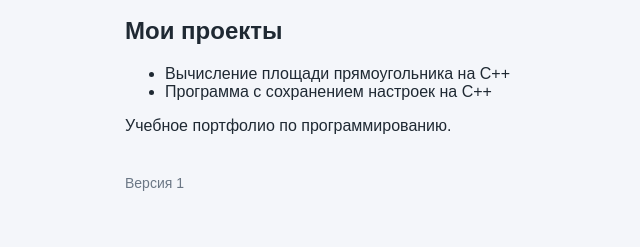
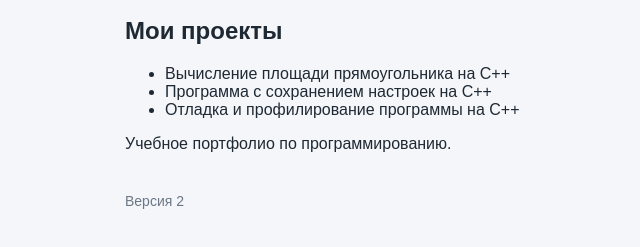
Before and after one commit to welkii8/portfolio, a plain HTML site: page index.html in a window 1280 px wide. Shown: the part 123-370 px from the top of the page, without its empty margins (115-755 px from the left). Drawn offline with Linux system fonts and the light colour scheme.

Commit message:
Версия 2 главной страницы

```diff
--- a/index.html
+++ b/index.html
@@ -19,9 +19,10 @@
         <ul>
             <li>Вычисление площади прямоугольника на C++</li>
             <li>Программа с сохранением настроек на C++</li>
+            <li>Отладка и профилирование программы на C++</li>
         </ul>
         <p>Учебное портфолио по программированию.</p>
     </main>
-    <footer>Версия 1</footer>
+    <footer>Версия 2</footer>
 </body>
 </html>
```
